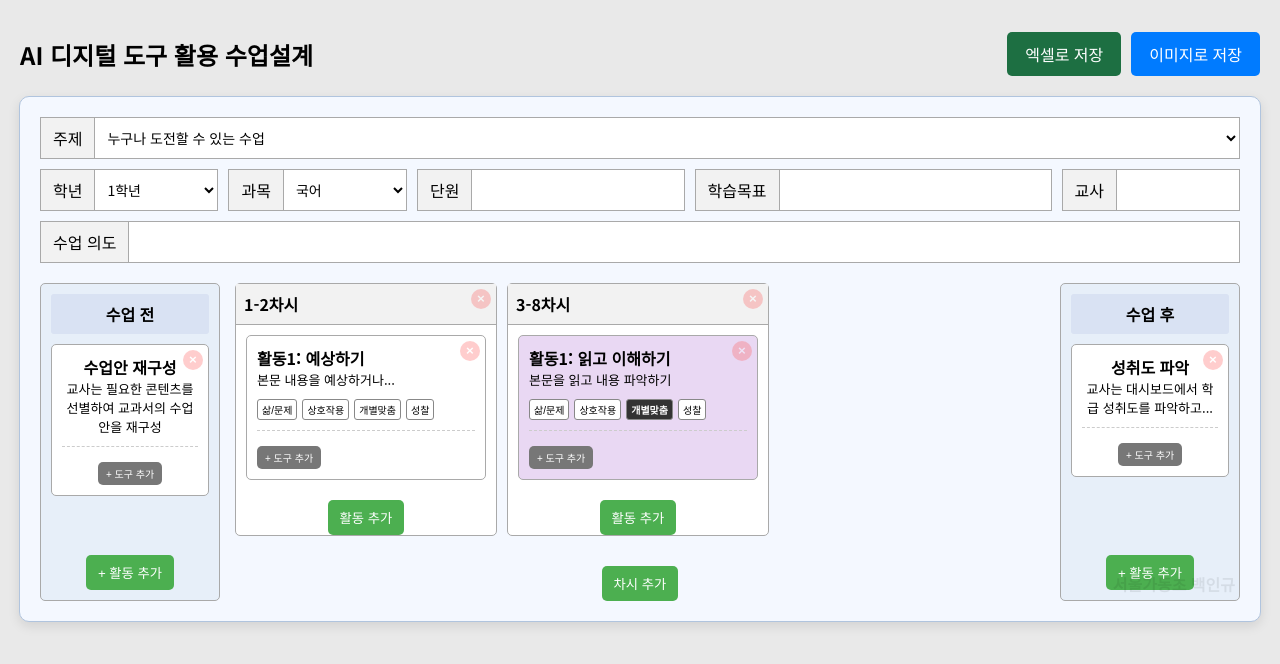
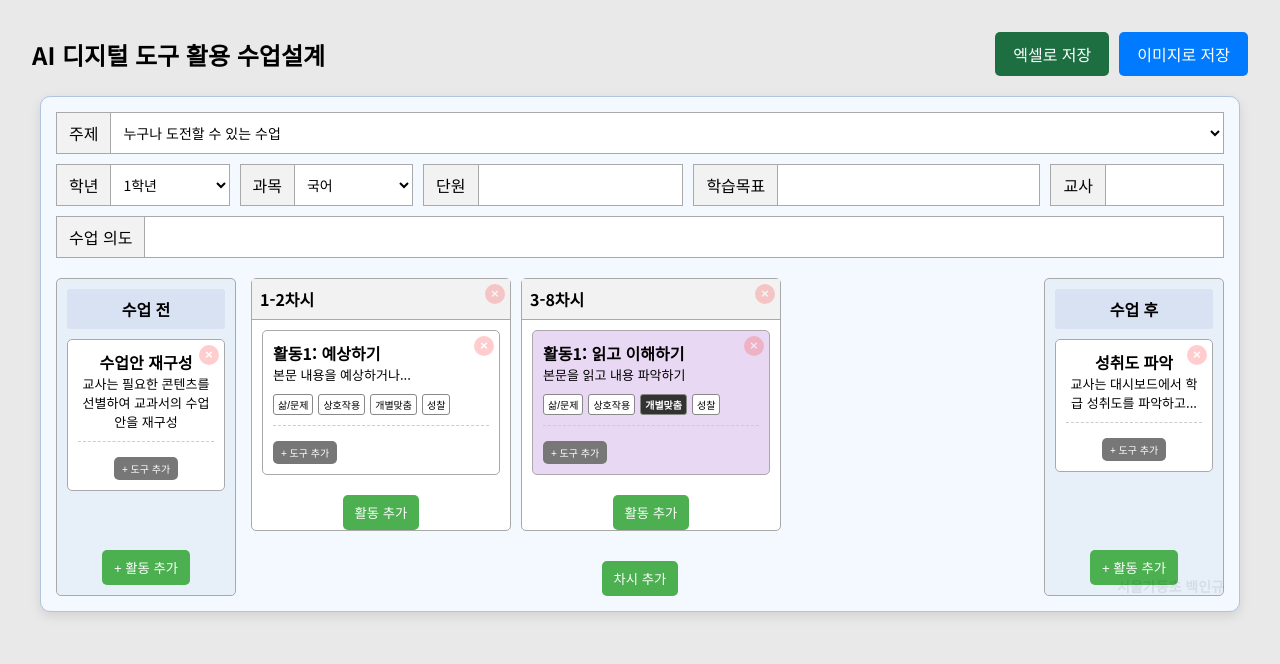
Before and after one commit to Ingyu87/AIDIGI, a plain HTML site: page index.html in a window 1280 px wide. Drawn offline with nearby package versions, Linux system fonts and the light colour scheme; a script that the page names is missing.

Commit message:
네번째 업데이트

```diff
--- a/index.html
+++ b/index.html
@@ -30,7 +30,7 @@
             font-family: 'Noto Sans KR', sans-serif;
             background-color: #e9e9e9;
             margin: 0;
-            padding: 2rem;
+            padding: 1rem;
             display: flex;
             justify-content: center;
             align-items: flex-start;
@@ -41,38 +41,48 @@
             flex-direction: column;
             gap: 20px;
             align-items: center;
+            width: 100%;
         }
 
         #app-header {
-            width: 1240px;
+            width: 100%;
+            max-width: 1240px;
             display: flex;
-            justify-content: space-between;
-            align-items: center;
+            flex-direction: column;
+            align-items: flex-start;
+            gap: 15px;
         }
         #app-header h1 {
-            font-size: 24px;
+            font-size: 22px;
             margin: 0;
         }
         #export-buttons {
             display: flex;
             gap: 10px;
+            width: 100%;
+        }
+
+        .export-btn {
+            flex-grow: 1;
         }
 
         #main-board {
             background-color: var(--main-bg-color);
-            padding: 20px;
+            padding: 15px;
             border: 1px solid var(--header-border-color);
             border-radius: 10px;
-            width: 1200px;
+            width: 100%;
+            max-width: 1200px;
             position: relative;
             box-shadow: 0 4px 12px rgba(0,0,0,0.1);
+            box-sizing: border-box;
         }
 
         #watermark {
             position: absolute;
-            bottom: 25px;
-            right: 25px;
-            font-size: 16px;
+            bottom: 15px;
+            right: 15px;
+            font-size: 14px;
             font-weight: bold;
             color: var(--watermark-color);
             pointer-events: none;
@@ -80,7 +90,7 @@
 
         .header-grid {
             display: grid;
-            grid-template-columns: 1fr 1fr 1.5fr 2fr 1fr;
+            grid-template-columns: 1fr;
             gap: 10px;
             margin-bottom: 20px;
         }
@@ -106,8 +116,10 @@
         .header-item .value:focus { box-shadow: 0 0 0 2px rgba(76, 149, 255, 0.5); }
 
         .content-grid {
-            display: grid; grid-template-columns: 180px 1fr 180px;
-            gap: 15px; align-items: stretch;
+            display: grid;
+            grid-template-columns: 1fr;
+            gap: 15px;
+            align-items: stretch;
         }
 
         .grid-column { display: flex; flex-direction: column; gap: 10px; }
@@ -123,23 +135,20 @@
             padding: 8px; border-radius: 3px; margin-bottom: 10px;
         }
 
-        .content-box {
-            background-color: var(--box-bg-color); border: 1px solid var(--box-border-color);
-            padding: 8px; border-radius: 3px; margin-bottom: 8px; text-align: left;
-        }
-
-        .content-box [contenteditable="true"] { outline: none; min-height: 20px; }
-        .content-box [contenteditable="true"]:focus { box-shadow: 0 0 0 2px rgba(76, 149, 255, 0.5); }
-
         .periods-container {
-            display: flex; flex-wrap: wrap; gap: 10px;
-            padding-bottom: 10px; align-items: flex-start;
+            display: flex;
+            flex-direction: column;
+            gap: 10px;
+            padding-bottom: 10px;
+            align-items: stretch;
         }
 
         .period-block {
             border: 1px solid var(--box-border-color); border-radius: 5px;
-            background-color: var(--box-bg-color); width: 260px;
+            background-color: var(--box-bg-color);
+            width: 100%;
             display: flex; flex-direction: column; position: relative;
+            box-sizing: border-box;
         }
 
         .period-header {
@@ -235,7 +244,10 @@
         }
         .modal-content {
             background: white; padding: 20px; border-radius: 10px;
-            width: 300px; box-shadow: 0 5px 15px rgba(0,0,0,0.3);
+            width: 90%;
+            max-width: 300px;
+            box-shadow: 0 5px 15px rgba(0,0,0,0.3);
+            box-sizing: border-box;
         }
         .modal-content h3 { margin-top: 0; }
         #tool-list { display: flex; flex-direction: column; gap: 10px; max-height: 400px; overflow-y: auto; }
@@ -248,6 +260,47 @@
             margin-top: 20px; padding: 8px 16px; width: 100%;
             background: #dc3545; color: white; border: none; border-radius: 5px;
         }
+
+        /* --- 반응형 웹 디자인을 위한 미디어 쿼리 --- */
+        @media (min-width: 768px) {
+            body {
+                padding: 2rem;
+            }
+            #app-header {
+                flex-direction: row;
+                justify-content: space-between;
+                align-items: center;
+            }
+            #app-header h1 {
+                font-size: 24px;
+            }
+            #export-buttons {
+                width: auto;
+            }
+            .export-btn {
+                flex-grow: 0;
+            }
+            .header-grid {
+                grid-template-columns: 1fr 1fr 1.5fr 2fr 1fr;
+            }
+            .full-width-item {
+                grid-column: 1 / -1;
+            }
+        }
+
+        @media (min-width: 1024px) {
+            .content-grid {
+                grid-template-columns: 180px 1fr 180px;
+            }
+            .periods-container {
+                flex-direction: row;
+                flex-wrap: wrap;
+            }
+            .period-block {
+                width: 260px;
+            }
+        }
+
     </style>
 </head>
 <body>
@@ -485,7 +538,8 @@
                     const parent = e.target.parentElement;
                     const activitiesContainer = parent.querySelector('.activities-container');
                     const isSidePanel = parent.classList.contains('pre-class') || parent.classList.contains('post-class');
-                    createActivity(activitiesContainer, '새 활동', '활동 내용을 입력하세요.', null, !isSidePanel);
+                    const isMainPanel = parent.classList.contains('period-block');
+                    createActivity(activitiesContainer, '새 활동', '활동 내용을 입력하세요.', null, isMainPanel);
                 }
                 if (e.target.classList.contains('period-delete-btn') || e.target.classList.contains('activity-delete-btn') || e.target.classList.contains('delete-tool-btn')) {
                     document.getElementById(e.target.dataset.target)?.remove();
```
